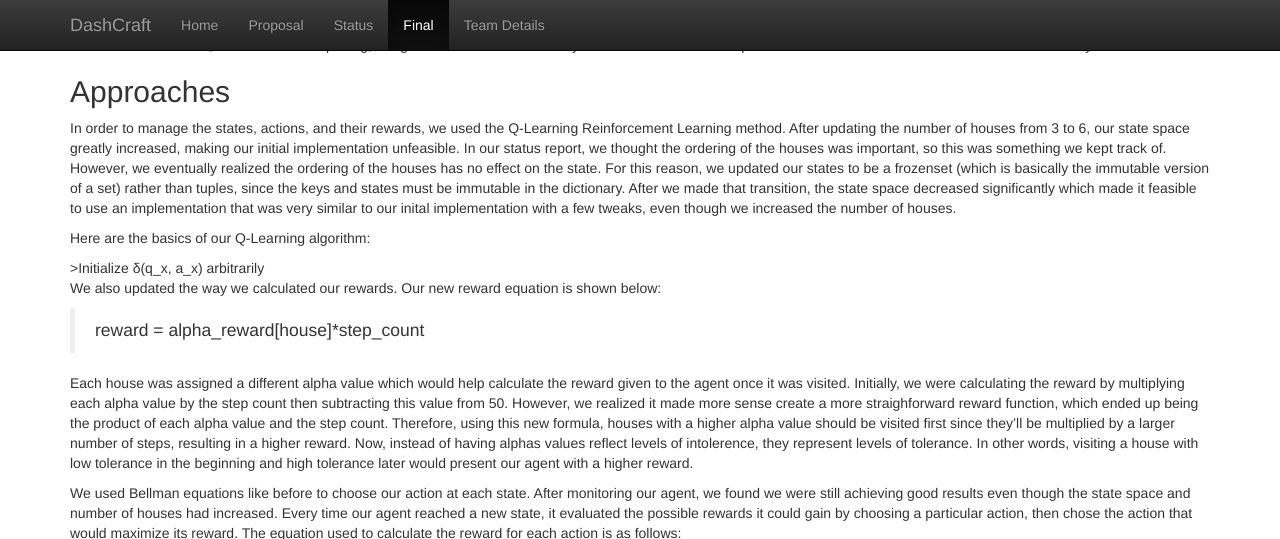
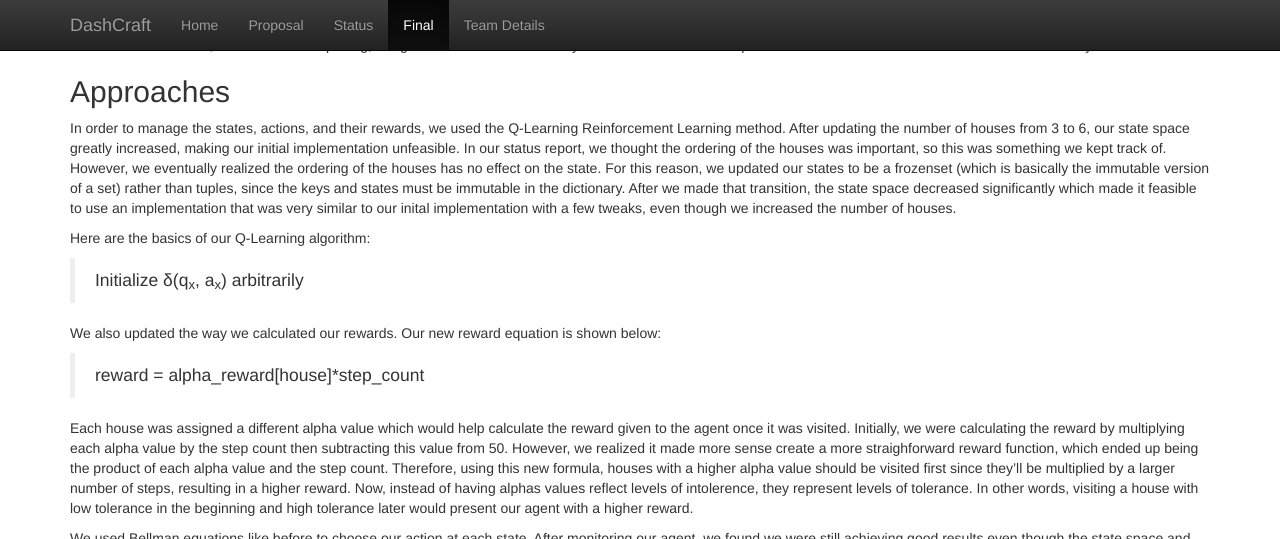
Before and after one commit to alonmaor/DashCraft, a Jekyll site: the page built from docs/final.md, in a window 1280 px wide and 900 px high, scrolled down 1352 px, cut to the strip 0-539 px from the top of the window. Built offline with Jekyll 4.4.1, drawn with Linux system fonts in a browser that asks for light colours.

Commit message:
Update final.md

```diff
--- a/docs/final.md
+++ b/docs/final.md
@@ -21,9 +21,7 @@ In the beginning of our training, we let our agent explore the map and try out s
 In order to manage the states, actions, and their rewards, we used the Q-Learning Reinforcement Learning method. After updating the number of houses from 3 to 6, our state space greatly increased, making our initial implementation unfeasible. In our status report, we thought the ordering of the houses was important, so this was something we kept track of. However, we eventually realized the ordering of the houses has no effect on the state. For this reason, we updated our states to be a frozenset (which is basically the immutable version of a set) rather than tuples, since the keys and states must be immutable in the dictionary. After we made that transition, the state space decreased significantly which made it feasible to use an implementation that was very similar to our inital implementation with a few tweaks, even though we increased the number of houses.
 
 Here are the basics of our Q-Learning algorithm:
-<div lang="latex">
->Initialize δ(q_x, a_x) arbitrarily
-</div>
+>Initialize δ(q<sub>x</sub>, a<sub>x</sub>) arbitrarily
 
 We also updated the way we calculated our rewards. Our new reward equation is shown below:
 >reward = alpha_reward[house]*step_count
```
